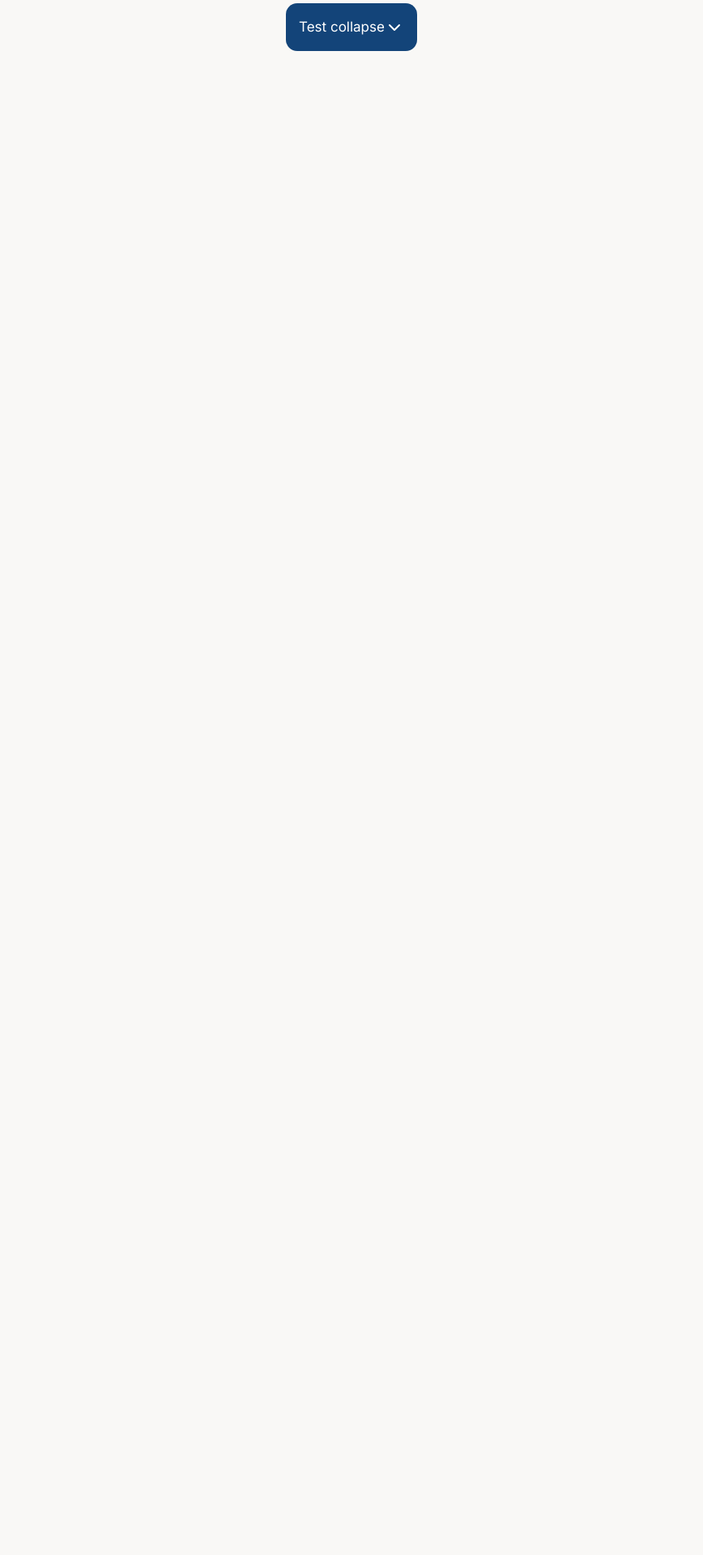
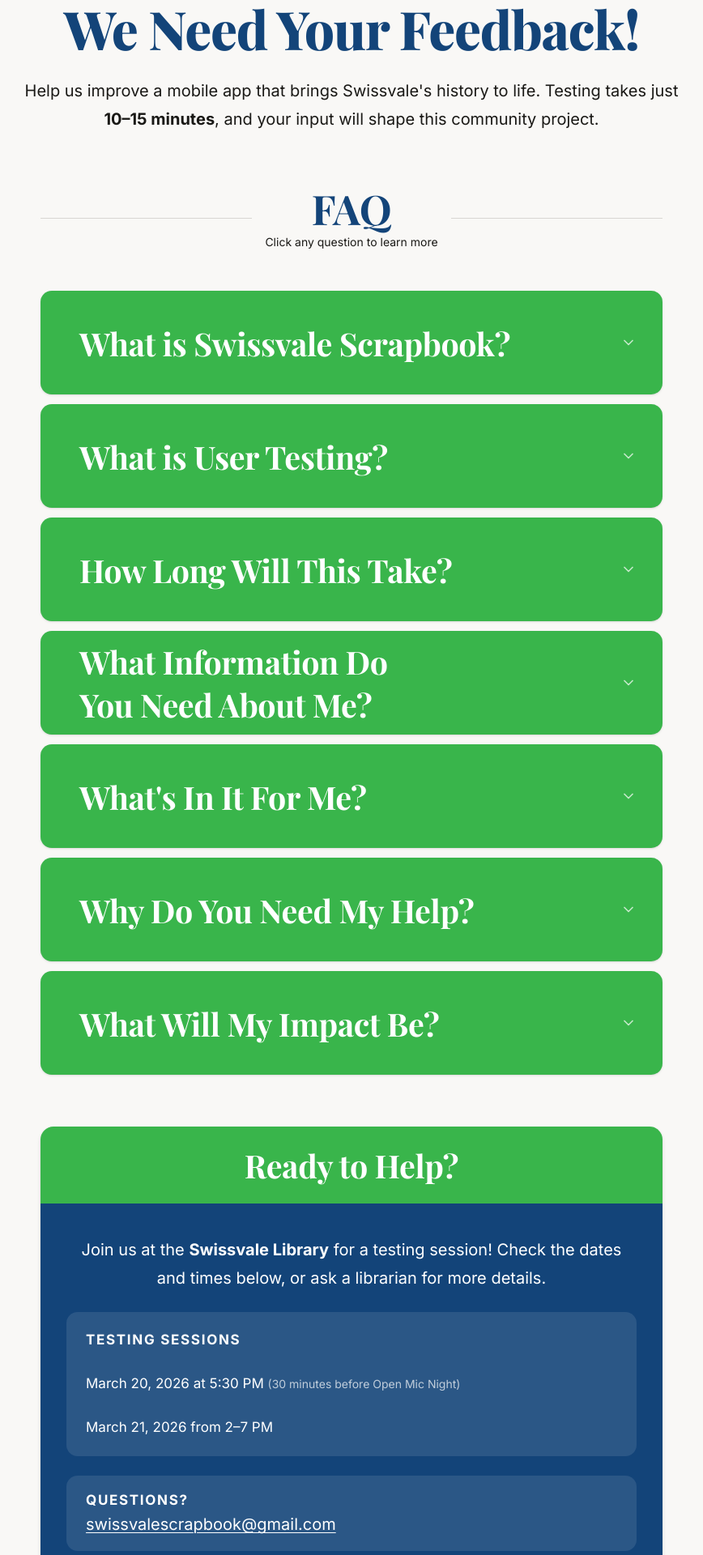
Before and after one commit to SwissvaleScrapbook/swissvalescrapbook.github.io, a React (Vite) app: page /#/ in a window 1280 px wide. Shown: the part 100-2020 px from the top of the page at 81% size, without its empty margins (206-1074 px from the left). Before the commit the page ends 800 px from the top, so only its background shows below. Built offline with nearby package versions, Linux system fonts and the light colour scheme; a web font is replaced by a local one.

Commit message:
Home redesign & question dropdown

```diff
--- a/src/Home.tsx
+++ b/src/Home.tsx
@@ -4,25 +4,124 @@ import {
     CollapsibleContent,
     CollapsibleTrigger,
 } from "@/components/ui/collapsible"
-import { ChevronDown } from 'lucide-react';
+import {ChevronDown} from 'lucide-react';
+import {Button} from '@/components/ui/button.tsx'
+
+const faqs = [
+    {
+        question: "What is Swissvale Scrapbook?",
+        answer: "Swissvale Scrapbook is a mobile app that guides you through Swissvale—either in person or virtually. As you explore, you'll discover oral histories from residents about local sites and vacant lots throughout the community. It's a digital scrapbook of Swissvale's stories, told by the people who know it best."
+    },
+    {
+        question: "What is User Testing?",
+        answer: "During a user testing session, we'll ask you to try out a few tasks on the app while we observe and take notes. There are no wrong answers—we want to see what's easy, what's confusing, and what could be better. You can ask questions at any time, and your honest feedback helps us improve the app."
+    },
+    {
+        question: "How Long Will This Take?",
+        answer: "Most sessions take 10-15 minutes. We have a few preset tasks that take about 5-10 minutes to complete. If you have extra time and want to answer additional questions, that's incredibly helpful but totally optional!"
+    },
+    {
+        question: "What Information Do You Need About Me?",
+        answer: "We'll ask for basic demographic information (like age range) to help us understand our users, but your responses are confidential and won't be shared publicly."
+    },
+    {
+        question: "What's In It For Me?",
+        answer: "You'll be one of the first to try the app and help create something meaningful for the Swissvale community. Your voice directly shapes how this project develops!"
+    },
+    {
+        question: "Why Do You Need My Help?",
+        answer: "You know Swissvale! As a community member, your perspective is valuable. We need people who live, work, or spend time in Swissvale to test whether the app makes sense, feels intuitive, and actually serves the community. Your local knowledge and honest feedback will help us build something that truly works for Swissvale residents."
+    },
+    {
+        question: "What Will My Impact Be?",
+        answer: "Your feedback directly shapes the app's development. The insights you share will help us adjust features and make sure the app is something the Swissvale community actually wants to use. You're co-creating this project with us."
+    },
+]
 
 function Home() {
     return (
-      <div>
-          <div className="text-2xl text-primary w-full h-full flex justify-center content-center">
-              <h1>UNDER CONSTRUCTION</h1>
-          </div>
-          <Collapsible>
-              <CollapsibleTrigger className="bg-primary text-primary-foreground rounded-xl  p-4">
-                  <div className="flex items-center justify-center">
-                      Test collapse <ChevronDown className="" />
+        <div className="min-h-screen px-4! py-16! sm:px-8! md:px-16! lg:px-32!">
+
+            {/* Hero */}
+            <div className="text-center max-w-2xl mx-auto! mb-16!">
+                <h1 className="text-5xl! font-bold text-primary mb-5! leading-tight">
+                    We Need Your Feedback!
+                </h1>
+                <p className="text-lg! text-muted-foreground leading-relaxed max-w-none! md:mx-16!">
+                    Help us improve a mobile app that brings Swissvale's history to life.
+                    Testing takes just <strong className="text-foreground font-semibold">10–15 minutes</strong>, and
+                    your input will shape this community project.
+                </p>
             </div>
 
+            {/* Divider */}
+            <div className="flex items-center gap-4 max-w-3xl mx-auto! mb-12!">
+                <div className="flex-1 h-px bg-border"/>
+                <div className="text-center">
+                    <h2 className="text-4xl font-bold text-primary">FAQ</h2>
+                    <p className="text-sm text-muted-foreground mt-1">Click any question to learn more</p>
+                </div>
+                <div className="flex-1 h-px bg-border"/>
+            </div>
+
+            {/* FAQ Accordion */}
+            <div className="max-w-3xl mx-auto flex flex-col gap-3">
+                {faqs.map((faq, i) => (
+                    <Collapsible key={i}>
+                        <CollapsibleTrigger asChild>
+                            <Button
+                                variant="secondary"
+                                className="group w-full py-24! md:py-16! px-8! justify-between text-left rounded-xl! shadow-sm hover:shadow-md transition-shadow duration-200"
+                            >
+                                <h3 className="text-3xl! text-secondary-foreground! font-bold leading-snug px-4!">
+                                    {faq.question}
+                                </h3>
+                                <ChevronDown
+                                    className="ml-4 shrink-0 size-5 text-secondary-foreground opacity-70 transition-transform duration-300 group-data-[state=open]:rotate-180"
+                                />
+                            </Button>
                         </CollapsibleTrigger>
-              <CollapsibleContent>
-                  A bunch of text
+                        <CollapsibleContent
+                            className="bg-primary text-primary-foreground rounded-b-xl! rounded-t-none! px-16! py-10! mt-0.5!">
+                            <p className="text-base leading-relaxed text-primary-foreground! px-4!">
+                                {faq.answer}
+                            </p>
                         </CollapsibleContent>
                     </Collapsible>
+                ))}
+            </div>
+
+            {/* Bottom CTA */}
+            <div className="max-w-3xl mx-auto mt-16 rounded-2xl shadow-lg overflow-hidden">
+                {/* Header bar */}
+                <div className="bg-secondary px-8! py-6! text-center">
+                    <h3 className="text-4xl font-bold text-secondary-foreground!">Ready to Help?</h3>
+                </div>
+                {/* Body */}
+                <div className="bg-primary px-8! py-10! text-center! flex flex-col items-center gap-6">
+                    <p className="text-primary-foreground! text-lg leading-relaxed max-w-xl">
+                        Join us at the <strong>Swissvale Library</strong> for a testing session! Check the dates and
+                        times below, or ask a librarian for more details.
+                    </p>
+                    <div className="w-full max-w-xl bg-white/10 rounded-xl px-6! py-5! text-left! flex flex-col gap-2">
+                        <p className="text-primary-foreground! text-xs font-bold uppercase tracking-widest mb-1">Testing
+                            Sessions</p>
+                        <p className="text-primary-foreground! text-base leading-relaxed">March 20, 2026 at 5:30
+                            PM <span
+                                className="text-primary-foreground/70 text-sm">(30 minutes before Open Mic Night)</span>
+                        </p>
+                        <p className="text-primary-foreground! text-base">March 21, 2026 from 2–7 PM</p>
+                    </div>
+                    <div className="w-full max-w-xl bg-white/10 rounded-xl px-6! py-4! text-left">
+                        <p className="text-primary-foreground! text-xs font-bold uppercase tracking-widest mb-1">Questions?</p>
+                        <a href="mailto:swissvalescrapbook@gmail.com"
+                           className="text-primary-foreground! md:text-lg! text-sm! underline underline-offset-4 hover:text-secondary transition-colors duration-200">
+                            swissvalescrapbook@gmail.com
+                        </a>
+                    </div>
+                </div>
+            </div>
+
         </div>
     )
 }
```
Lines whose indentation alone changed are shown as unchanged.
